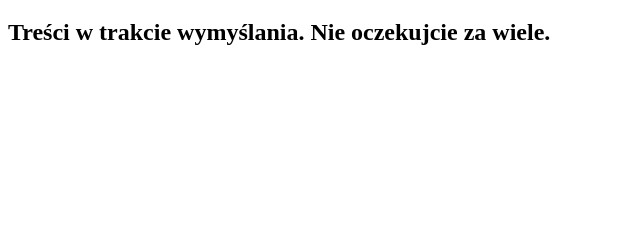
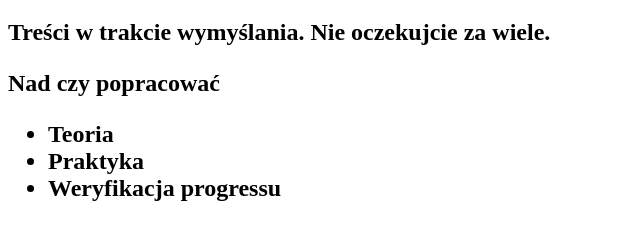
Before and after one commit to ArkadiuszMyszka/Test, a plain HTML site: page index.html in a window 1280 px wide. Shown: the part 429-668 px from the top of the page, without its empty margins (0-640 px from the left). Drawn offline with Linux system fonts and the light colour scheme.

Commit message:
Dodanie testowej listy listy

```diff
--- a/index.html
+++ b/index.html
@@ -17,14 +17,23 @@
         <a href="https://arkadiuszmyszka.github.io/Test/" target="_blank" title="Adres mojej testowej strony">
            <!--Link--> AMyszka
         </a>
+        <!--Obrazek-->
         <img
-        src="https://i.ibb.co/5sQgbL5/pobrane.png"
-        alt="Kurcze, a mialo byc tak pieknie"
-/>
+            src="https://i.ibb.co/5sQgbL5/pobrane.png"
+            alt="Kurcze, a mialo byc tak pieknie"
+        />
         <p>
            <!--Akapit-->
             Treści w trakcie wymyślania. Nie oczekujcie za wiele.
         </p>
     </h2>
+    <h2>
+        <p>Nad czy popracować</p>
+        <ul>
+            <li>Teoria</li>
+            <li>Praktyka</li>
+            <li>Weryfikacja progressu</li>
+        </ul>
+    </h2>
 </body>
 </html>
```
